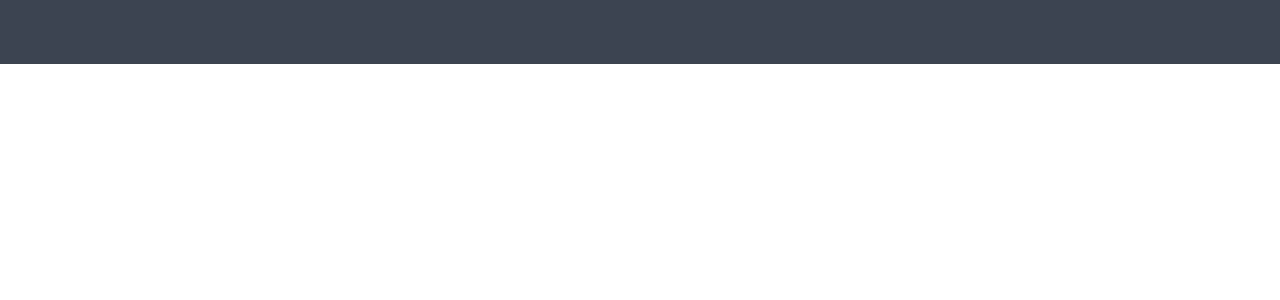
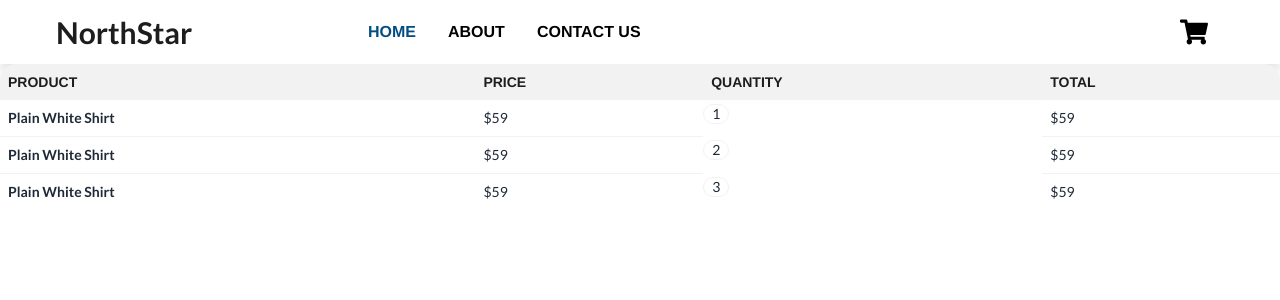
Before and after one commit to Natacha-Danbadan/Fashion-E--Commerce-Task, a React (Create React App) app: page /cart in a window 1280 px wide. Shown: the top 300 px of the page. Built offline with nearby package versions, Linux system fonts and the light colour scheme.

Commit message:
added the carts page

```diff
--- a/src/components/CartDetails.jsx
+++ b/src/components/CartDetails.jsx
@@ -2,10 +2,44 @@
 
 function CartDetails() {
   return (
-    <div>
+    <div className="">
+      <div className="overflow-x-auto mb-4">
+        <table className="table table-compact w-full">
+          <thead className="font-arimo font-bold text-hero">
+            <tr>
+              <th>Product</th>
+              <th>Price</th>
+              <th>Quantity</th>
+              <th>Total</th>
+            </tr>
+          </thead>
+          <tbody>
+            <tr className="font-lato">
+              <th>Plain White Shirt</th>
+              <td>$59</td>
+              <td className="badge badge-ghost">1</td>
+              <td>$59</td>
+            </tr>
+            <tr className="font-lato">
+              <th>Plain White Shirt</th>
+              <td>$59</td>
+              <td className="badge badge-ghost">2</td>
+              <td>$59</td>
+            </tr>
+            <tr className="font-lato">
+              <th>Plain White Shirt</th>
+              <td>$59</td>
+              <td className="badge badge-ghost">3</td>
+              <td>$59</td>
+            </tr>
+          </tbody>
+        </table>
+      </div>
+      <div className="w-1/2">
 
+      </div>
     </div>
-  )
+  );
 }
 
 export default CartDetails
--- a/src/components/Navbar.jsx
+++ b/src/components/Navbar.jsx
@@ -1,9 +1,68 @@
+import {useState} from "react"
+import { FaBars, FaTimes, FaShoppingCart } from "react-icons/fa";
+import {Link} from "react-router-dom"
+
 
 function Navbar() {
+  const [openModal, setOpenModal] = useState(false)
+  const modalHandler =()=> {
+    setOpenModal(!openModal)
+   }
+
+  const linkFunc =() => {
+    setOpenModal(!openModal)
+  }
+
+
   return (
-    <nav className="navbar mb-6 bg-neutral">
+    <div className="">
+            <nav className='navbar bg-neutral-content w-full drop-shadow-xl md:px-14 px-8 flex justify-between items-center'>
+              <div className="w-3/12 navbar-start">
+                <h2 className='w-full text-hero font-lato font-bold text-3xl'>NorthStar</h2>
+              </div>
+              <div className="navbar-center hidden lg:flex w-6/12">
+                <ul className='menu menu-horizontal text-black font-arimo px-1'>
+                  <li>
+                    <Link to='/' className='text-active'>HOME</Link>
+                  </li>
+                  <li>
+                    <Link to='/about'className='hover:text-active'>ABOUT</Link>
+                  </li>
+                  <li>
+                    <Link to='/contact' className='hover:text-active'>CONTACT US</Link>
+                  </li>
+                </ul>
+              </div>
+              <div className="w-3/12 text-black navbar-end">
+                <button className="mr-4"><FaShoppingCart size={28}/></button>
+                <button className="lg:hidden z-50" onClick={modalHandler}>
+                {openModal ? <FaTimes size={28}/> : <FaBars size={28}/>}
+                </button>
+              </div>
+            </nav>
+            {
+              openModal ? (
+                <div className="lg:hidden flex w-screen fixed z-10 h-screen">
+                  <div className="w-full h-full flex items-end bg-active">
+                    <nav className="rounded-[50px] h-4/5 w-full">
+                        <ul className="flex flex-col text-white font-arimo gap-8 text-xl font-bold w-full h-[50vh] justify-center items-center">
+                          <li>
+                              <Link to='/' className='hover:text-hero' onClick={ linkFunc }>HOME</Link>
+                          </li>
+                          <li>
+                              <Link to='/about'className='hover:text-hero' onClick={ linkFunc }>ABOUT</Link>
+                          </li>
+                          <li>
+                              <Link to='/contact' className='hover:text-hero' onClick={ linkFunc }>CONTACT US</Link>
+                          </li>
+                        </ul>
+                    </nav>
+                  </div>
+              </div>
+              ):null
+            }
 
-    </nav>
+          </div>
   )
 }
 
--- a/src/pages/Cart.jsx
+++ b/src/pages/Cart.jsx
@@ -1,9 +1,8 @@
+import CartDetails from "../components/CartDetails"
 
 function Cart() {
   return (
-    <div>
-
-    </div>
+    <CartDetails/>
   )
 }
 
--- a/tailwind.config.js
+++ b/tailwind.config.js
@@ -8,6 +8,11 @@ module.exports = {
       fontFamily: {
         'arimo': ["'Arimo'", "sans-serif"],
         'lato': ["'Lato'", "sans-serif"]
+      },
+      colors: {
+        hero: "#1D1D1D",
+        active:"#024E82;",
+        checkout:"#D6763C"
       }
     },
   },
```
Also changed, not shown: src/assets/dummy.jpeg (added).
